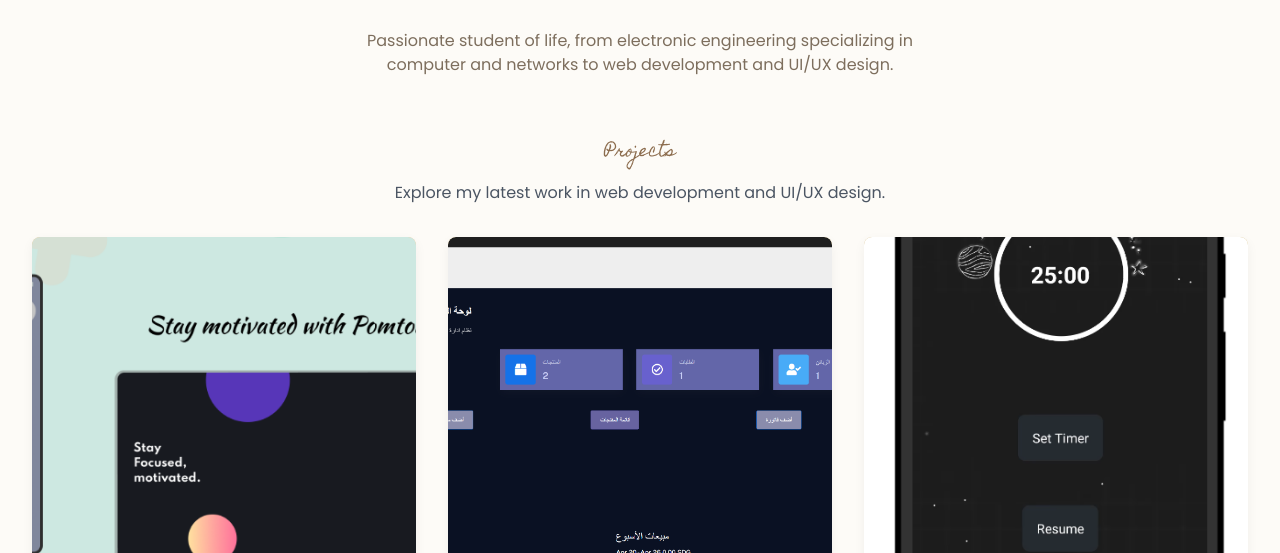
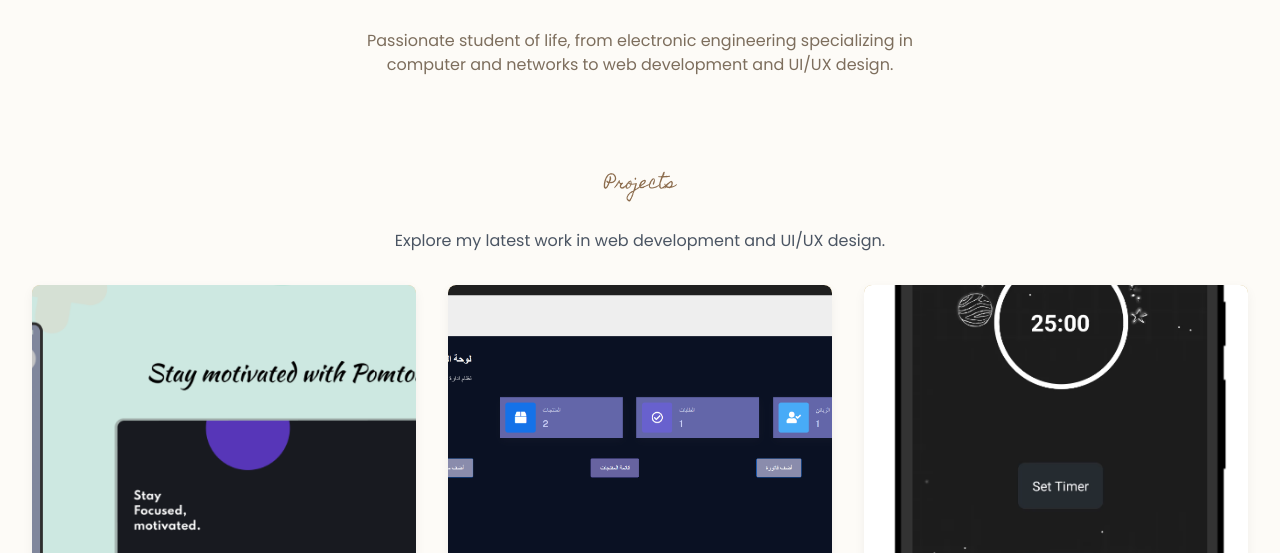
Before and after one commit to Moniaar/Official-Portfolio, a plain HTML site: page index.html in a window 1280 px wide. Shown: the part 247-800 px from the top of the page. Drawn offline with nearby package versions, Linux system fonts and the light colour scheme.

Commit message:
Fixed projects section margine

```diff
--- a/index.html
+++ b/index.html
@@ -120,7 +120,7 @@
             font-family: 'Homemade Apple', cursive;
             color: var(--secondary-color);
             text-align: center;
-            margin-bottom: 1rem;
+            margin-bottom: 2rem;
         }
         .contact_button {
             background-color: var(--secondary-color);
@@ -245,7 +245,7 @@
                 </p>
             </section>
 
-            <section id="projects" class="projects py-12">
+            <section id="projects" class="projects py-12" style="padding-top: 5rem;">
                 <h2>Projects</h2>
                 <p class="text-center text-gray-600 mb-8">Explore my latest work in web development and UI/UX design.</p>
                 <div class="grid grid-cols-1 md:grid-cols-2 lg:grid-cols-3 gap-8">
@@ -287,7 +287,7 @@
                 </div>
             </section>
 
-            <section id="skills" class="skills py-12">
+            <section id="skills" class="skills py-12" style="padding-bottom: 7rem;">
                 <h2>Skills & Languages</h2>
                 <p class="text-center text-gray-600 mb-8">Technical expertise and programming languages</p>
                 <div class="skills-image-container image-container wood-bg" id="skills-container">
```
